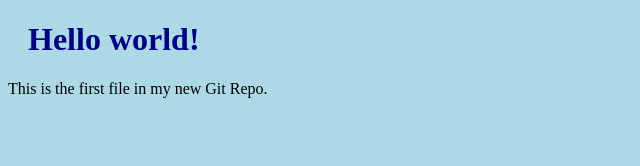
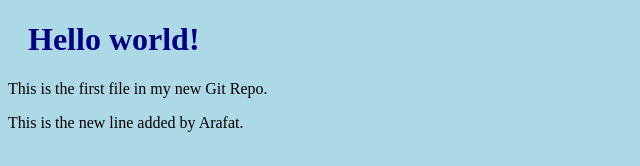
Before and after one commit to itphatt/codes, a plain HTML site: page index.html in a window 1280 px wide. Shown: the whole page, without its empty margins (0-640 px from the left). Drawn offline with Linux system fonts and the light colour scheme.

Commit message:
updated index.html by adding new content on line 12

```diff
--- a/index.html
+++ b/index.html
@@ -8,6 +8,7 @@
 
 <h1>Hello world!</h1>
 <p>This is the first file in my new Git Repo.</p>
+<p>This is the new line added by Arafat.</p>
 
 </body>
 </html>
```
